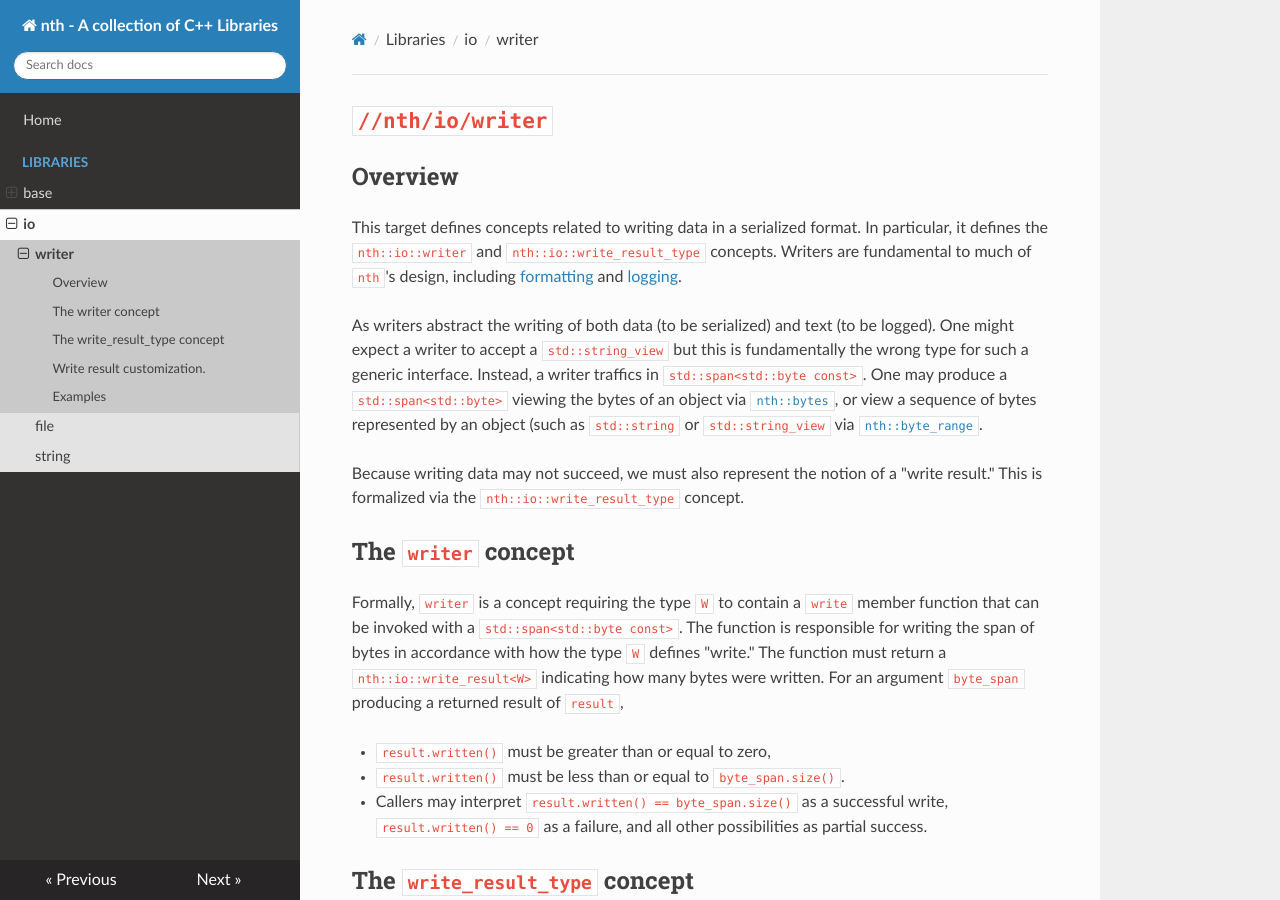
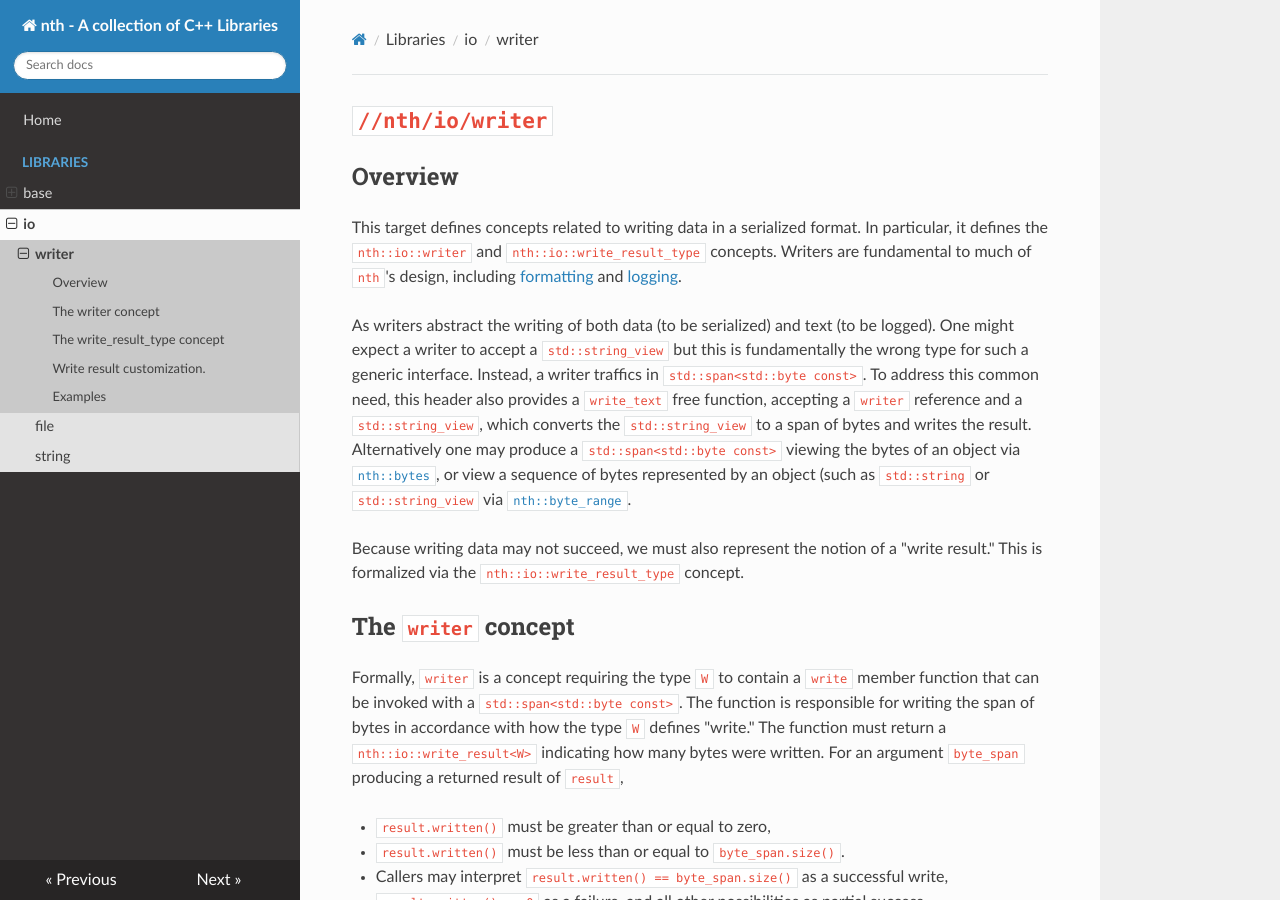
Before and after one commit to asoffer/nth, an MkDocs documentation site: the page built from docs/io/writer/writer.md, in a window 1280 px wide and 900 px high. Built offline with MkDocs 1.6.1, drawn with Linux system fonts in a browser that asks for light colours; nearby versions of some CDN libraries.

Commit message:
Add nth::io::write_text so users don't have to cast bytes around so frequently.

```diff
--- a/docs/io/writer/writer.md
+++ b/docs/io/writer/writer.md
@@ -8,10 +8,12 @@ much of `nth`'s design, including [formatting](/format/format) and [logging](/lo
 
 As writers abstract the writing of both data (to be serialized) and text (to be logged). One might
 expect a writer to accept a `std::string_view` but this is fundamentally the wrong type for such a
-generic interface. Instead, a writer traffics in `std::span<std::byte const>`. One may produce a
-`std::span<std::byte>` viewing the bytes of an object via [`nth::bytes`](/memory/bytes), or view a
-sequence of bytes represented by an object (such as `std::string` or `std::string_view` via
-[`nth::byte_range`](/memory/bytes).
+generic interface. Instead, a writer traffics in `std::span<std::byte const>`. To address this
+common need, this header also provides a `write_text` free function, accepting a `writer` reference
+and a `std::string_view`, which converts the `std::string_view` to a span of bytes and writes the
+result. Alternatively one may produce a `std::span<std::byte const>` viewing the bytes of an object
+via [`nth::bytes`](/memory/bytes), or view a sequence of bytes represented by an object (such as
+`std::string` or `std::string_view` via [`nth::byte_range`](/memory/bytes).
 
 Because writing data may not succeed, we must also represent the notion of a "write result." This is
 formalized via the `nth::io::write_result_type` concept.
```
Also changed, not shown: docs/io/writer/file.md (+1 -1 lines), docs/io/writer/string.md (+2 -2 lines), 13 other files.
